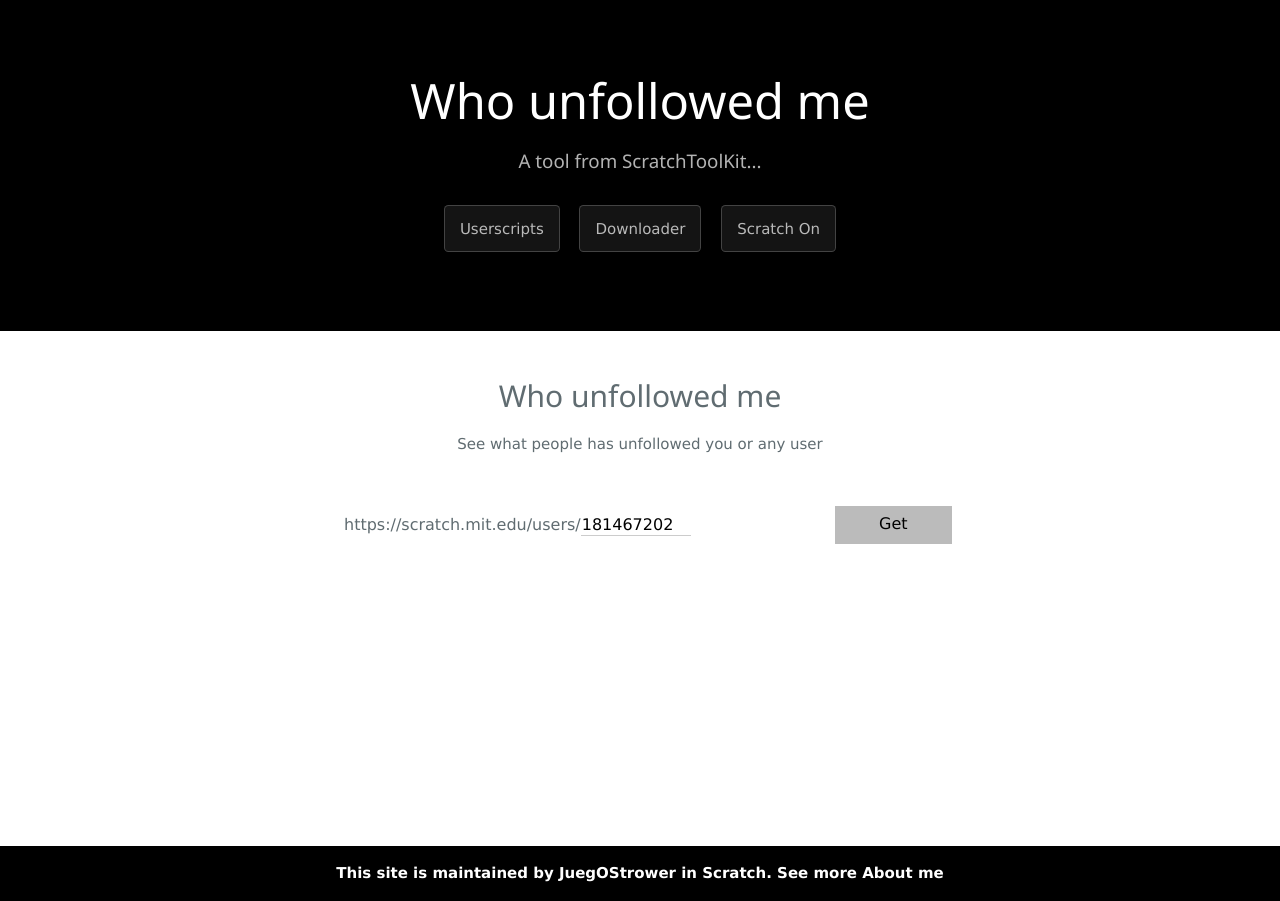
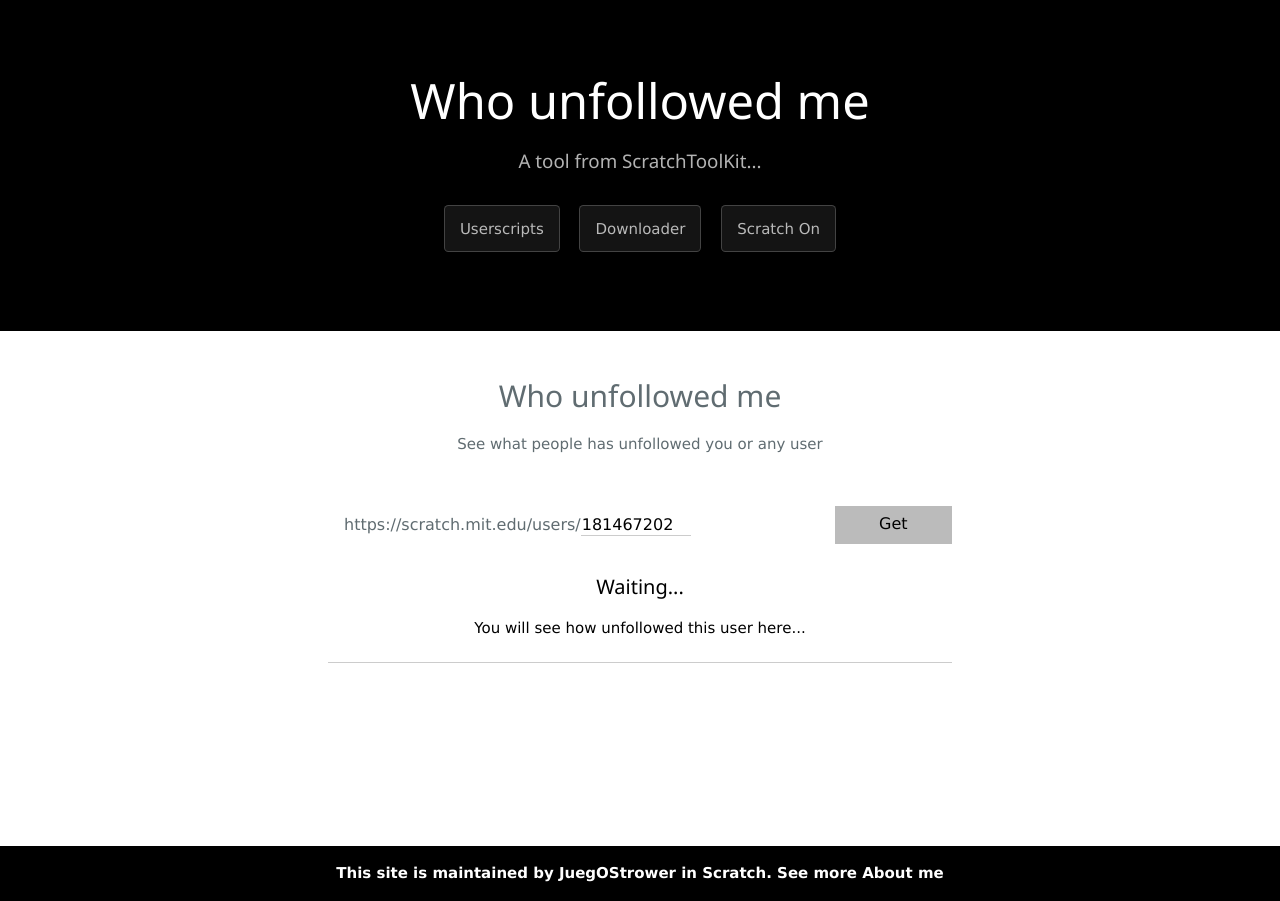
Before and after one commit to JuegOStrower/juegostrower.github.io, a Jekyll site: the page unfollowers/index.html, which Jekyll copies as it is, in a window 1280 px wide. Built offline with Jekyll 4.4.1, drawn with Linux system fonts in a browser that asks for light colours; nearby versions of some CDN libraries; comment, search, counter and statistics services are not loaded; some of the changed lines change nothing that is shown.

Commit message:
Updates to unfollowers

```diff
--- a/unfollowers/index.html
+++ b/unfollowers/index.html
@@ -47,6 +47,7 @@
 	    <div class="w3-center" style="margin:0px auto;width:50%;">
 		    <div id="percBar" class="w3-green" style="height:10px;width:0%"></div>
 	    </div>
+		<div style="margin:0px auto;width:50%" class="w3-input w3-white"><h4 id="usertitle">Waiting...</h4><p id="userlist">You will see how unfollowed this user here...</p></div>
   </div>
       </div>
     </div>
--- a/unfollowers/system.js
+++ b/unfollowers/system.js
@@ -76,10 +76,11 @@
 	}
 	console.log("Complete");
 	ready();
-	//PRINT DATA IN THE CONSOLE
-	var unfollowers = followers - nowfollowers;
-	console.log(unfollowers + " users unfollowed you.");
-	console.log ("Those are: " + diff);
+	unfollowers = followers - nowfollowers;
+	dccoument.getElementById("usertitle").innerHTML = unfollowers + " Users Unfollowed " + user + ".";
+	console.log(unfollowers + " Users Unfollowed " + user + ".");
+	dccoument.getElementById("userlist").innerHTML = unfollowers + " Users Unfollowed " + user + ".";
+	console.log ("Those are: " + diff.toString().replace(/,/g,", "));
 }
 
 
```
